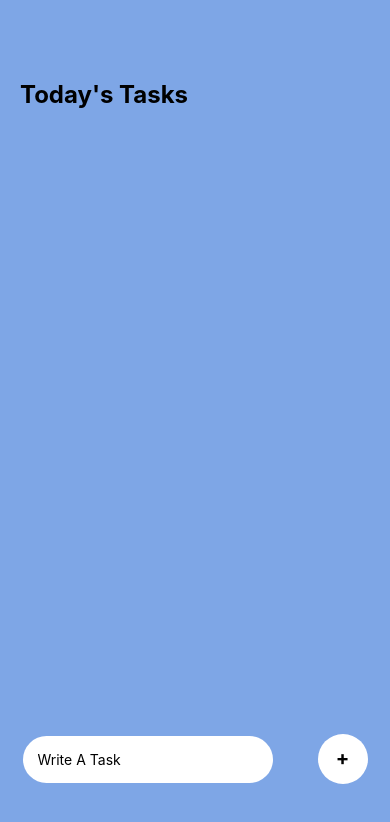
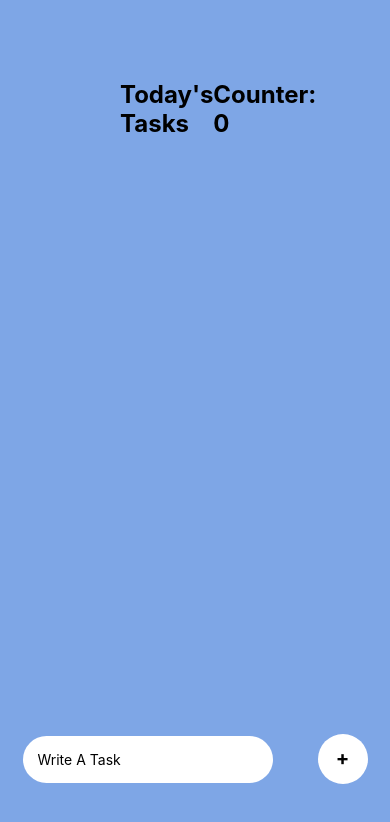
Before and after one commit to irajmunshy/Task-List, a React Native app: screen / in a window 390 px wide. Shown: the top 822 px of the page. Built offline with nearby package versions, Linux system fonts and the light colour scheme.

Commit message:
task update

```diff
--- a/App.js
+++ b/App.js
@@ -4,23 +4,43 @@ import { KeyboardAvoidingView, Platform, StyleSheet, Text, TextInput, TouchableO
 import Task from './component/Task/Task';
 
 export default function App() {
-
   const [task, setTask] = useState();
-
   const [taskItems, setTaskItems] = useState([]);
+  const [counter, setCounter] = useState(0);
 
   const handleAddTask = () => {
-    setTaskItems([...taskItems, task])
+    setCounter(counter + 1);
+    const taskInfo = {
+      taskName: task,
+      key: counter,
+    }
+    setTaskItems([...taskItems, taskInfo]);
     setTask(null);
+  }
+
+  const handleDeleteTask = (key) => {
+    setCounter(counter - 1);
+    const filterTaskItems = taskItems.filter(task => task.key !== key);
+    setTaskItems(filterTaskItems);
   }
 
   return (
     <View style={styles.container}>
       <View style={styles.taskPart}>
-        <Text style={styles.title}>Today's Tasks</Text>
+        <View style={styles.titleContainer}>
+          <Text style={styles.title}>Today's Tasks</Text>
+          <Text style={styles.counter}>Counter: {counter}</Text>
+        </View>
+
         <View style={styles.taskList}>
           {
-            taskItems.map( eachTask => <Task text={eachTask}></Task>)
+            taskItems.map( eachTask =>
+              <Task
+                task={eachTask}
+                handleDeleteTask={handleDeleteTask}
+                key={eachTask.key}
+              ></Task>
+            )
           }
         </View>
       </View>
@@ -44,13 +64,23 @@ const styles = StyleSheet.create({
     flex: 1,
     backgroundColor: '#7ea6e6',
   },
+  titleContainer: {
+    flexDirection: 'row',
+    justifyContent: 'space-between'
+  },
   taskPart: {
     paddingTop: 80,
-    paddingHorizontal: 20
+    paddingHorizontal: 40
   },
   title: {
     fontSize: 24,
-    fontWeight: 'bold'
+    fontWeight: 'bold',
+    paddingLeft: 80,
+  },
+  counter: {
+    fontSize: 24,
+    fontWeight: 'bold',
+    paddingRight: 40,
   },
   taskList: {
     marginTop: 30
--- a/component/Task/Task.js
+++ b/component/Task/Task.js
@@ -1,15 +1,17 @@
 import React from 'react'
 import { StyleSheet, Text, TouchableOpacity, View } from 'react-native'
 
-export default function Task(props) {
+export default function Task({task, handleDeleteTask}) {
+    const {taskName, key} = task;
+
     return (
         <View style={styles.taskBox}>
             <View style={styles.taskLeft}>
                 <TouchableOpacity style={styles.square}></TouchableOpacity>
-                <Text style={styles.taskField}>{props.text}</Text>
+                <Text style={styles.taskField}>{taskName}</Text>
             </View>
             <View>
-                <Text style={styles.cross}>x</Text>
+                <Text style={styles.cross} onPress={() => handleDeleteTask(key)}>x</Text>
             </View>
         </View>
     )
```
